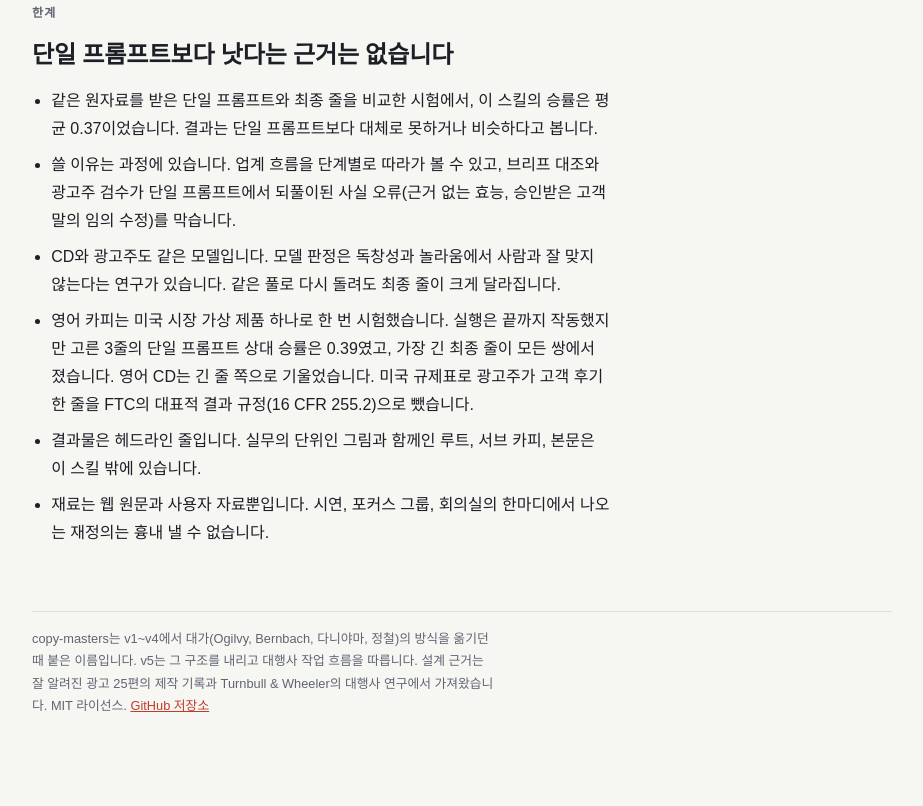
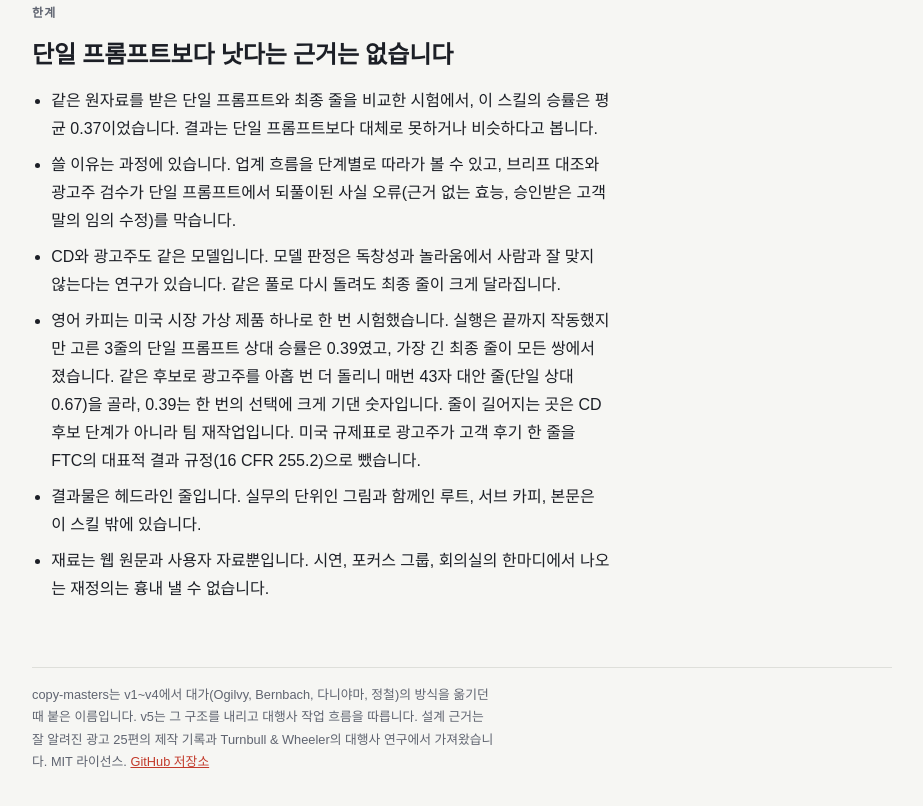
Before and after one commit to 5hyuns/ad-copy-agency-skill, a plain HTML site: page docs/ko/index.html in a window 1280 px wide. Shown: the part 4882-5688 px from the top of the page, without its empty margins (178-1101 px from the left). Drawn offline with Linux system fonts and the light colour scheme; a web font is replaced by a local one.

Commit message:
영어 시험 설명 고침: 길이 치우침은 CD가 아니라 팀 재작업, 0.39는 광고주 한 번 선택에 기댐
같은 후보로 광고주를 9번 더 돌린 결과(모두 43자 대안 줄, 단일 상대 0.67)를
README, 사이트, llms.txt, SKILL.md 알려진 한계에 반영.

Co-Authored-By: Claude Opus 5.5 (1M context) <noreply@anthropic.com>

```diff
--- a/docs/ko/index.html
+++ b/docs/ko/index.html
@@ -229,7 +229,7 @@ footer { font-size: .8rem; color: var(--muted); border-top: 1px solid var(--line
     <li>같은 원자료를 받은 단일 프롬프트와 최종 줄을 비교한 시험에서, 이 스킬의 승률은 평균 0.37이었습니다. 결과는 단일 프롬프트보다 대체로 못하거나 비슷하다고 봅니다.</li>
     <li>쓸 이유는 과정에 있습니다. 업계 흐름을 단계별로 따라가 볼 수 있고, 브리프 대조와 광고주 검수가 단일 프롬프트에서 되풀이된 사실 오류(근거 없는 효능, 승인받은 고객 말의 임의 수정)를 막습니다.</li>
     <li>CD와 광고주도 같은 모델입니다. 모델 판정은 독창성과 놀라움에서 사람과 잘 맞지 않는다는 연구가 있습니다. 같은 풀로 다시 돌려도 최종 줄이 크게 달라집니다.</li>
-    <li>영어 카피는 미국 시장 가상 제품 하나로 한 번 시험했습니다. 실행은 끝까지 작동했지만 고른 3줄의 단일 프롬프트 상대 승률은 0.39였고, 가장 긴 최종 줄이 모든 쌍에서 졌습니다. 영어 CD는 긴 줄 쪽으로 기울었습니다. 미국 규제표로 광고주가 고객 후기 한 줄을 FTC의 대표적 결과 규정(16 CFR 255.2)으로 뺐습니다.</li>
+    <li>영어 카피는 미국 시장 가상 제품 하나로 한 번 시험했습니다. 실행은 끝까지 작동했지만 고른 3줄의 단일 프롬프트 상대 승률은 0.39였고, 가장 긴 최종 줄이 모든 쌍에서 졌습니다. 같은 후보로 광고주를 아홉 번 더 돌리니 매번 43자 대안 줄(단일 상대 0.67)을 골라, 0.39는 한 번의 선택에 크게 기댄 숫자입니다. 줄이 길어지는 곳은 CD 후보 단계가 아니라 팀 재작업입니다. 미국 규제표로 광고주가 고객 후기 한 줄을 FTC의 대표적 결과 규정(16 CFR 255.2)으로 뺐습니다.</li>
     <li>결과물은 헤드라인 줄입니다. 실무의 단위인 그림과 함께인 루트, 서브 카피, 본문은 이 스킬 밖에 있습니다.</li>
     <li>재료는 웹 원문과 사용자 자료뿐입니다. 시연, 포커스 그룹, 회의실의 한마디에서 나오는 재정의는 흉내 낼 수 없습니다.</li>
   </ul>
```
Also changed, not shown: docs/index.html (+1 -1 lines), docs/llms.txt, 3 other files.
